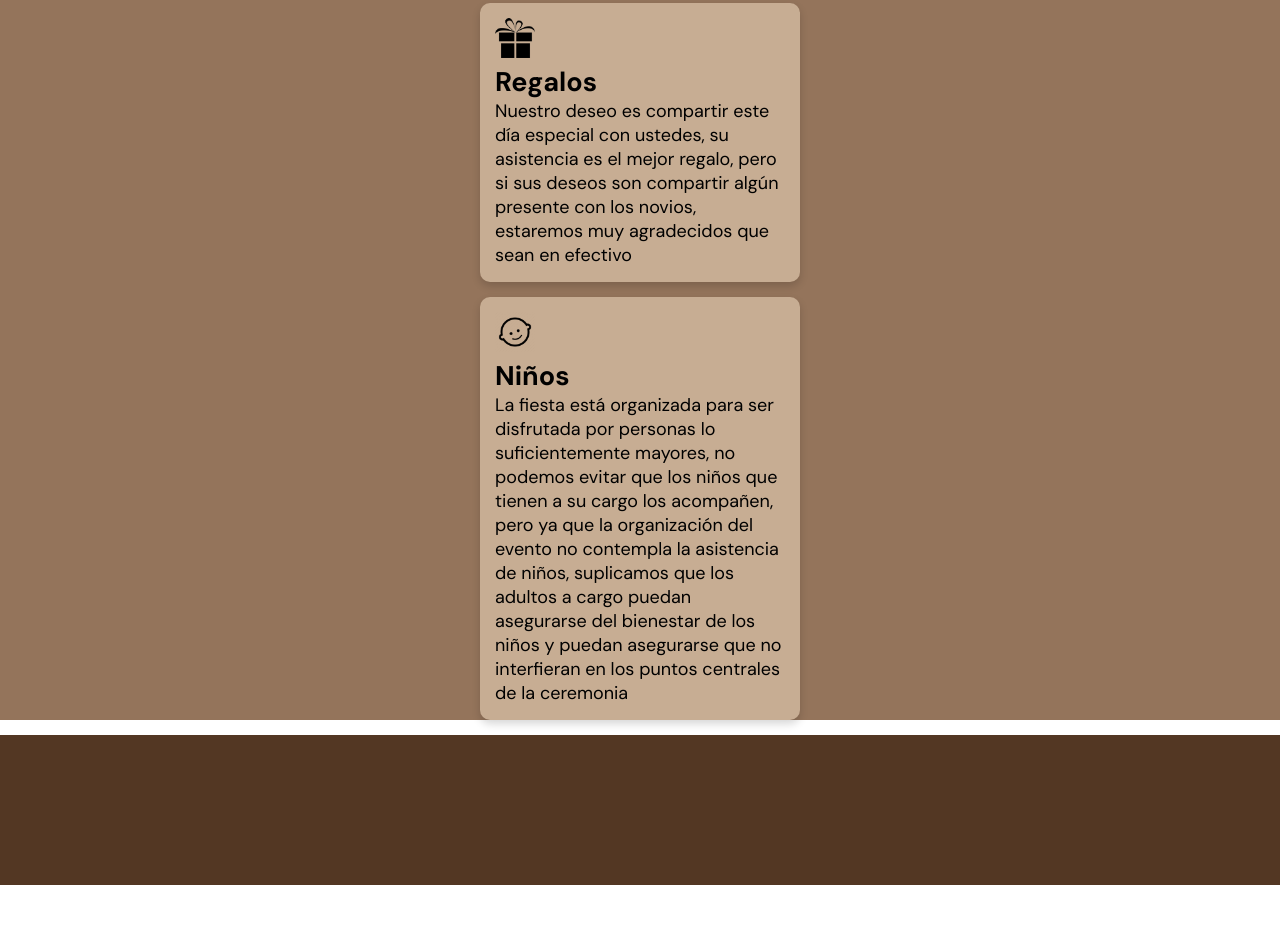
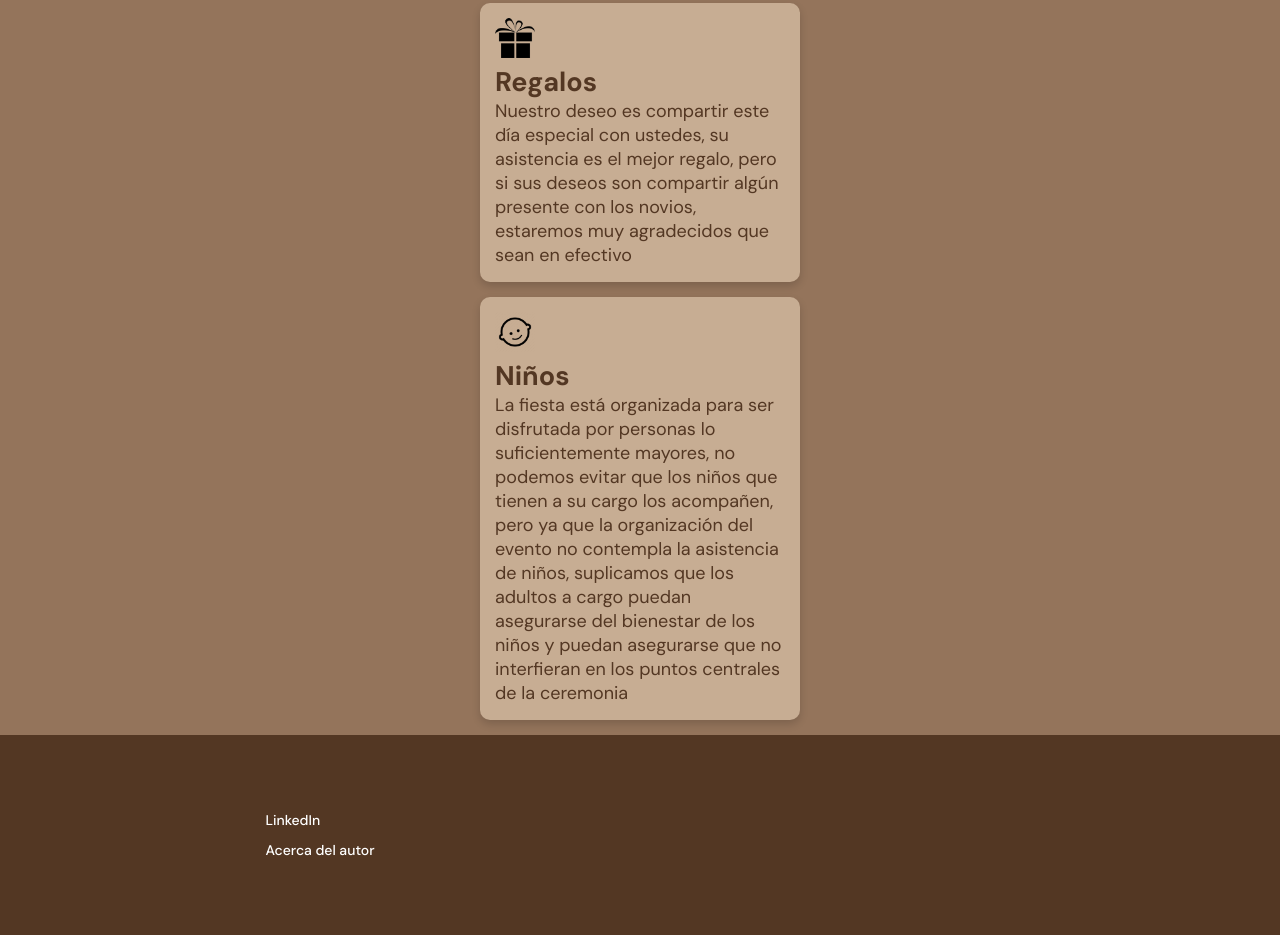
Before and after one commit to JoseDFuentes/Invitacion, a website: page index.html in a window 1280 px wide. Shown: the part 2529-3464 px from the top of the page. Before the commit the page ends 3414 px from the top, so only its background shows below. Drawn offline with Linux system fonts and the light colour scheme; a script that the page names is missing.

Commit message:
completar el estilo de los card

```diff
--- a/index.html
+++ b/index.html
@@ -99,7 +99,12 @@
 
     </main>
     <footer>
-
+        <section class="left">
+            <ul>
+                <li><a href="#">LinkedIn</a></li>
+                <li><a href="#">Acerca del autor</a></li>
+            </ul>
+        </section>
     </footer>
 
     <script src="./script.js"></script>
--- a/style.css
+++ b/style.css
@@ -331,11 +331,14 @@ main {
     padding-top: 5px;
     text-align: left;
     font-size: 1.8rem;
+    color: var(--sand-dark);
+    padding-bottom: 15px;
 }
 
 .main-party-info-card {
     width: 80%;
-    margin: 15px auto;
+    margin: 0 auto;
+    margin-top: 15px;
     height: auto;
     padding: 15px;
     background-color: #C7AD93;
@@ -371,7 +374,30 @@ main {
 footer {
     display: flex;
     width: 100%;
-    height: 150px;
+    height: 200px;
     background-color: var(--sand-dark);
+    font-family: 'DM Sans', 'sans-serif';
+}
 
+footer section {
+    display: flex;
+    width: 50%;
+    justify-content: center;
+    align-items:  center;
 }
+
+footer .left ul{
+    font-size: 1.4rem;
+    font-weight: 500;
+    line-height: 2rem;
+    list-style-type: none;
+}
+
+.left li {
+    margin: 10px 0;
+}
+
+.left a {
+    text-decoration: none;
+    color: var(--just-white);
+}
```
